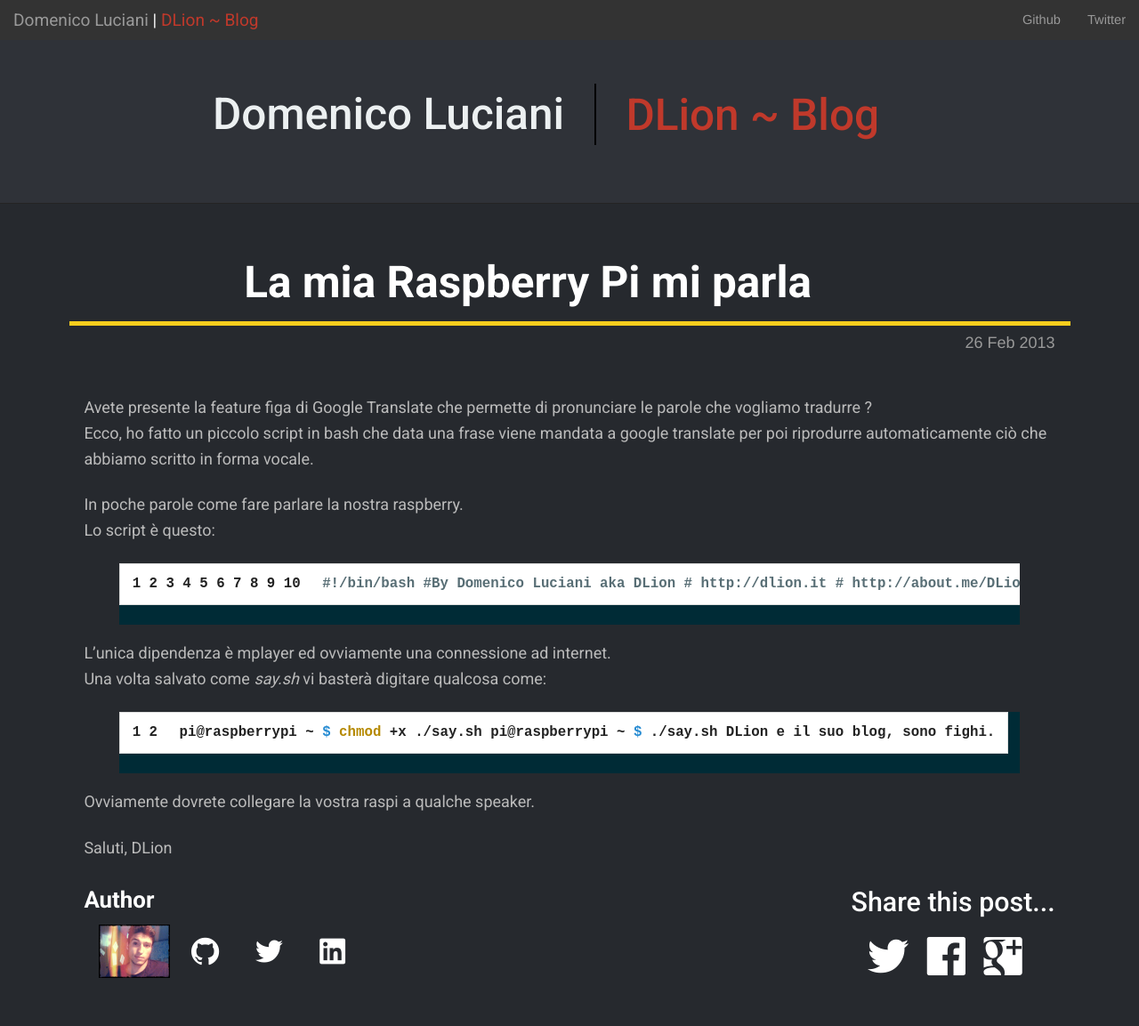
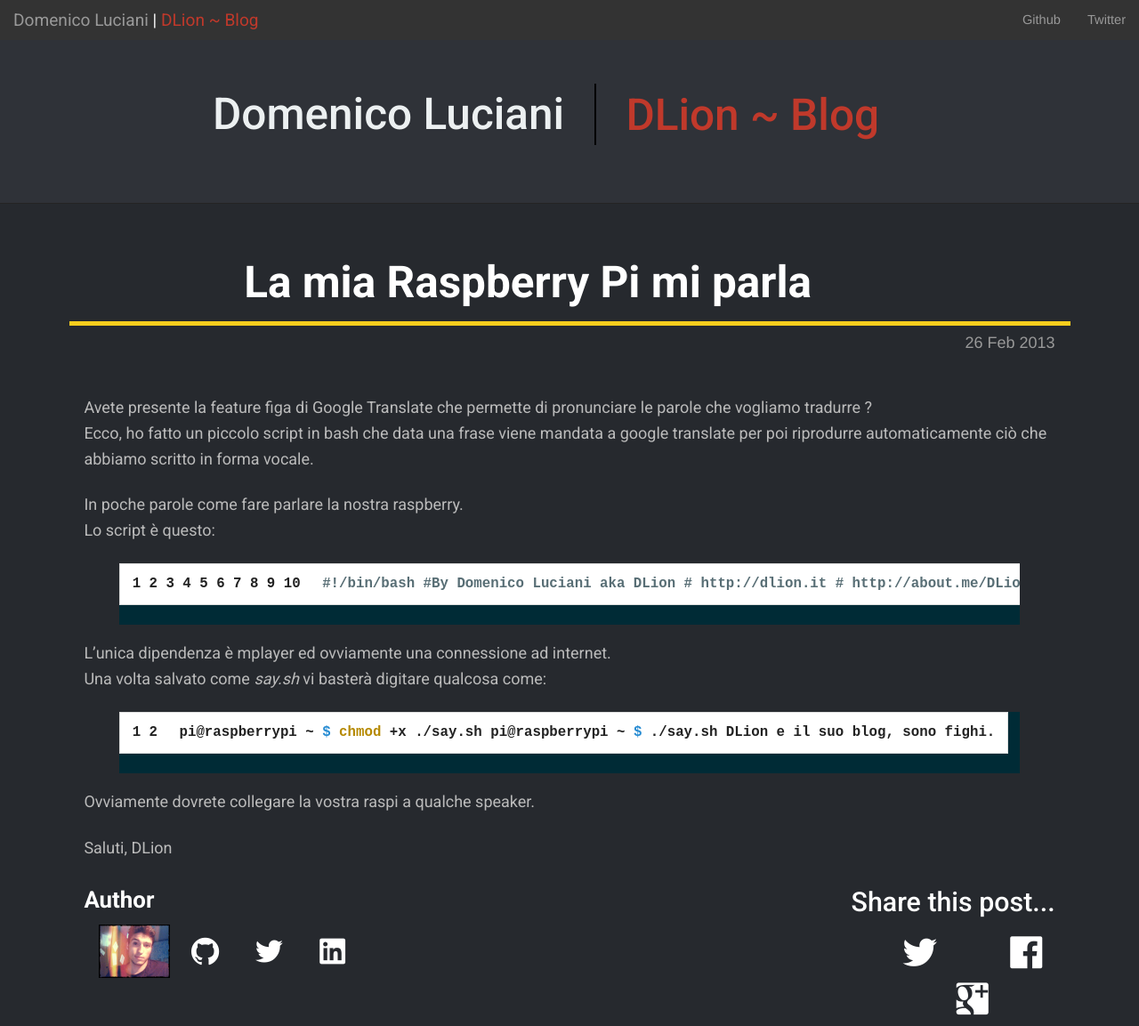
Before and after one commit to dlion/dlion.github.io, a Jekyll site: the page built from _posts/2013-02-26-la-mia-raspberry-pi-mi-parla.md, in a window 1280 px wide. Shown: the whole page at 89% size. Built offline with Jekyll 4.4.1, drawn with Linux system fonts in a browser that asks for light colours; comment, search, counter and statistics services are not loaded; before the commit the page ends 1125 px from its top, so only the background shows below that.

Commit message:
Responsive medium

```diff
--- a/public/css/custom.css
+++ b/public/css/custom.css
@@ -104,10 +104,35 @@ a {
 
 @media only screen and (min-width: 40em) and (max-width: 80em) {
 
+    .picFooter {
+        margin-top: 20px;
+    }
+
+    .footer {
+        margin-top: 40px;
+    }
+
+    .aboutFooter {
+        margin-top: 20px;
+    }
+
+    .fi-mail,
+    .fi-rss,
+    .fi-social-facebook,
+    .fi-social-github,
+    .fi-social-google-plus,
+    .fi-social-skype,
+    .fi-social-stack-overflow,
+    .fi-social-linkedin,
+    .fi-social-twitter{
+        font-size: 50px;
+        margin-left: 70px;
+    }
+
 }
 
 /* Large, XLarge */
-@media only screen and (min-width: 64.063em) and (max-width: 120em) {
+@media only screen and (min-width: 64.063em) {
 
     html, body {
         font-size: 18px;
```
Also changed, not shown: index.html (+4 -4 lines).
